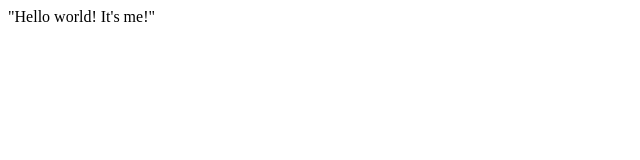
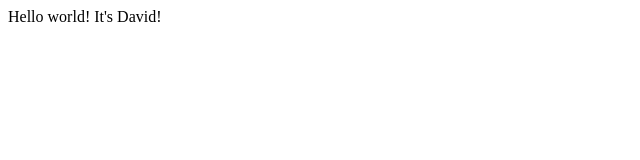
Before and after one commit to giuseppecarere/project-website, a plain HTML site: page index.html in a window 1280 px wide. Shown: the full height of the page, 0-640 px from the left. Drawn offline with Linux system fonts and the light colour scheme.

Commit message:
Changed website for David

```diff
--- a/index.html
+++ b/index.html
@@ -2,6 +2,6 @@
 <html>
 <Header><title>My Webpage</title></header>
 <body>
-"Hello world! It's me!"
+Hello world! It's David!
 </body>
 </html>
```
